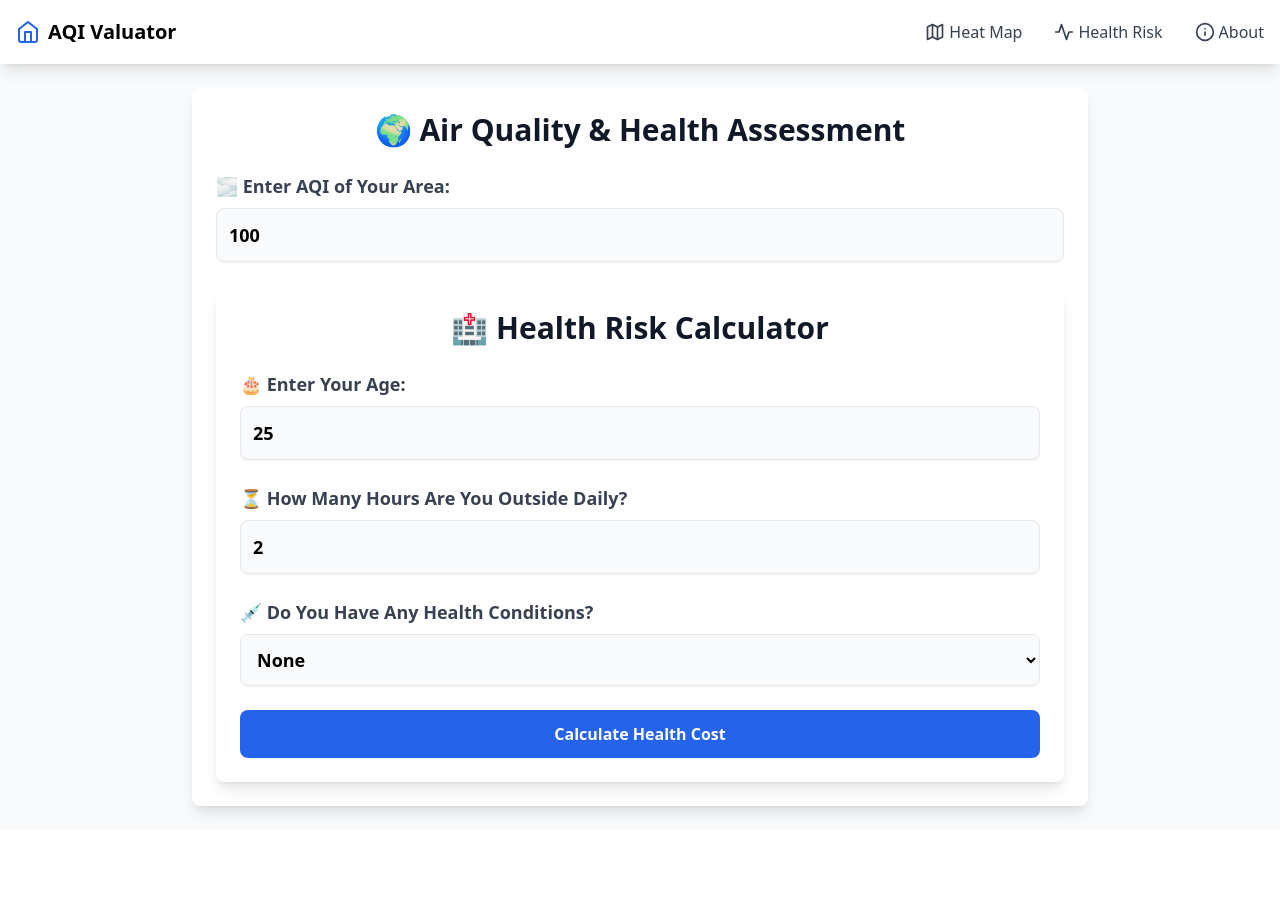
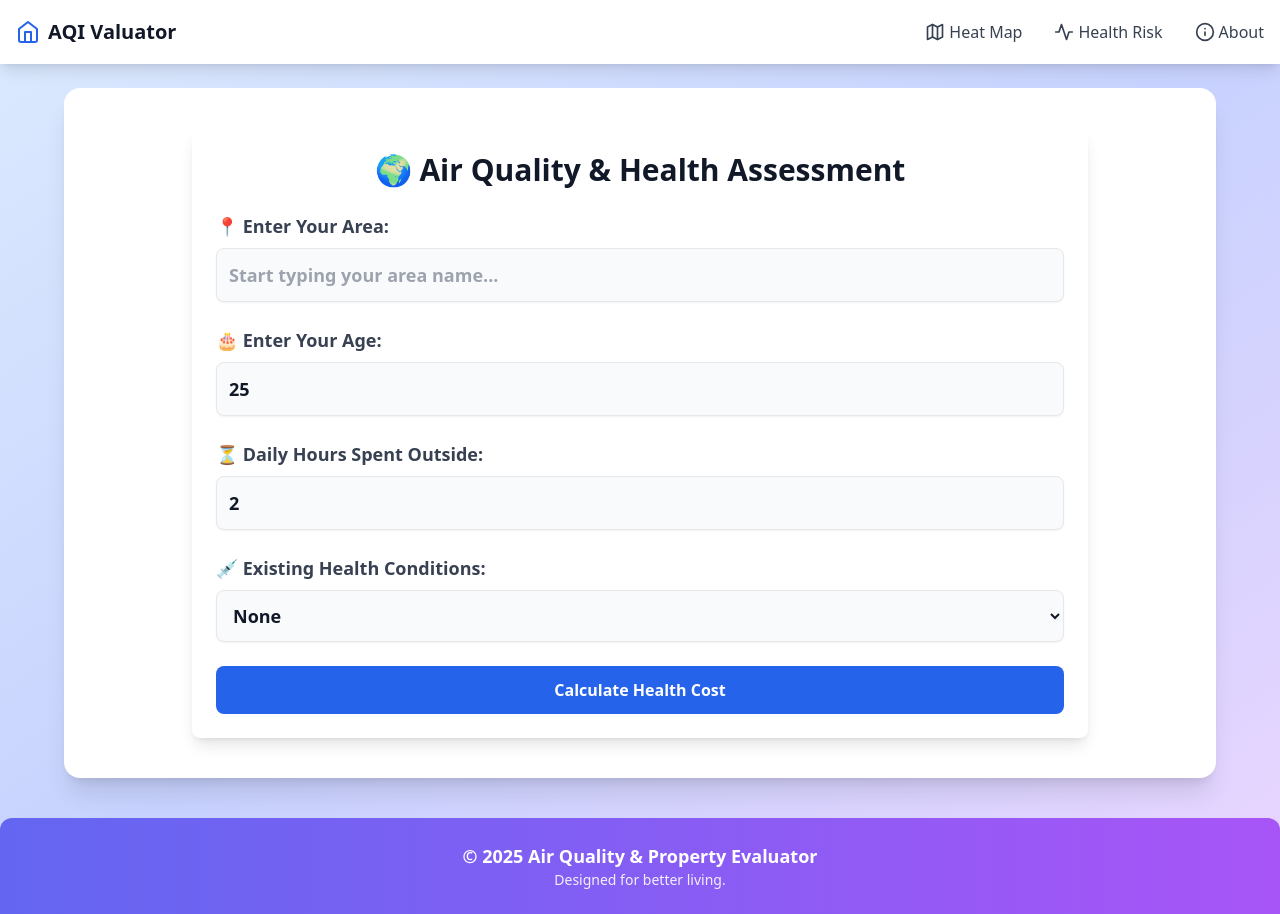
Before and after one commit to XDT950/airvalue, a React (Vite) app: page /health in a window 1280 px wide. Before the commit the page ends 830 px from the top, so only its background shows below. Built offline with nearby package versions, Linux system fonts and the light colour scheme.

Commit message:
fixed health risk calculator again

```diff
--- a/src/App.tsx
+++ b/src/App.tsx
@@ -20,16 +20,27 @@ function App() {
   return (
     <QueryClientProvider client={queryClient}>
       <Router>
-        <div className="min-h-screen bg-gray-50">
+        <div className="min-h-screen flex flex-col bg-gradient-to-br from-blue-100 via-indigo-200 to-purple-200 dark:from-gray-900 dark:to-gray-800 text-gray-900 dark:text-gray-200 transition-all duration-300">
+          {/* 🌍 Global Navigation */}
           <Navbar />
-          <main className="max-w-7xl mx-auto py-6 px-4 sm:px-6 lg:px-8">
+
+          {/* 🏠 Main Content Area */}
+          <main className="flex-1 flex flex-col items-center px-4 sm:px-6 lg:px-8 mt-6">
+            <div className="w-full max-w-6xl bg-white dark:bg-gray-900 shadow-xl rounded-2xl p-8 md:p-10 transition-all duration-300">
               <Routes>
                 <Route path="/" element={<PropertyList />} />
                 <Route path="/map" element={<AQIHeatmap />} />
                 <Route path="/health" element={<HealthAssessment />} />
                 <Route path="/about" element={<About />} />
               </Routes>
+            </div>
           </main>
+
+          {/* 🌟 Footer */}
+          <footer className="w-full py-6 mt-10 bg-gradient-to-r from-indigo-500 to-purple-500 text-white text-center shadow-lg rounded-t-xl">
+            <p className="text-lg font-semibold">© {new Date().getFullYear()} Air Quality & Property Evaluator</p>
+            <p className="text-sm opacity-90">Designed for better living.</p>
+          </footer>
         </div>
       </Router>
       <ReactQueryDevtools initialIsOpen={false} />
--- a/src/components/HealthRiskCalculator.tsx
+++ b/src/components/HealthRiskCalculator.tsx
@@ -1,6 +1,7 @@
-import { useState } from "react";
+import { useState, useEffect } from "react";
 
-// Base health cost per month depending on AQI level (in ₹)
+const API_KEY = "9bd1c327b0c64ebb1e7e8a3f3bc8e9f13c315c09"; // Replace with your API key
+
 const AQI_HEALTH_COST_PER_MONTH = {
   good: 50,
   moderate: 250,
@@ -10,7 +11,6 @@ const AQI_HEALTH_COST_PER_MONTH = {
   hazardous: 10000,
 };
 
-// Health conditions risk multipliers
 const HEALTH_CONDITION_MULTIPLIERS: Record<string, number> = {
   "None": 1,
   "Asthma": 1.5,
@@ -31,19 +31,43 @@ const getHealthCategory = (aqi: number): { category: string; baseCost: number }
   return { category: "Hazardous", baseCost: AQI_HEALTH_COST_PER_MONTH.hazardous };
 };
 
-export default function HealthRiskCalculator({ aqi }: { aqi: number }) {
-  const [age, setAge] = useState<number>(25);
-  const [hoursOutside, setHoursOutside] = useState<number>(2);
-  const [healthCondition, setHealthCondition] = useState<string>("None");
-  const [healthCost, setHealthCost] = useState<number>(0);
+// Function to fetch AQI for a given area
+const fetchAQIByArea = async (area: string): Promise<number | null> => {
+  const url = `https://api.waqi.info/search/?token=${API_KEY}&keyword=${area}`;
+  const response = await fetch(url);
+  const data = await response.json();
+
+  if (data.status === "ok" && data.data.length > 0) {
+    return parseInt(data.data[0].aqi) || null;
+  }
+  return null;
+};
+
+export default function HealthRiskCalculator({ area, age, hoursOutside, healthCondition }: { area: string; age: number; hoursOutside: number; healthCondition: string }) {
+  const [aqi, setAqi] = useState<number | null>(null);
+  const [healthCost, setHealthCost] = useState<number | null>(null);
   const [category, setCategory] = useState<string>("");
+  const [loading, setLoading] = useState<boolean>(true);
 
-  const calculateHealthCost = () => {
-    const { category, baseCost } = getHealthCategory(aqi);
+  useEffect(() => {
+    const calculateHealthCost = async () => {
+      setLoading(true);
 
-    // Adjust health cost based on exposure time (per month)
-    const exposureFactor = hoursOutside / 4; // 4 hours/day is the baseline
-    const ageFactor = age > 50 ? 1.5 : 1; // Higher cost for older individuals
+      // Fetch AQI for the entered area
+      const fetchedAqi = await fetchAQIByArea(area);
+
+      if (fetchedAqi === null) {
+        alert("AQI data not found for this area. Please try another.");
+        setLoading(false);
+        return;
+      }
+
+      setAqi(fetchedAqi);
+
+      // Calculate cost based on AQI
+      const { category, baseCost } = getHealthCategory(fetchedAqi);
+      const exposureFactor = hoursOutside / 4; // 4 hours/day is baseline
+      const ageFactor = age > 50 ? 1.5 : 1;
       const conditionFactor = HEALTH_CONDITION_MULTIPLIERS[healthCondition] || 1;
 
       const adjustedCostPerMonth = baseCost * exposureFactor * ageFactor * conditionFactor;
@@ -51,66 +75,24 @@ export default function HealthRiskCalculator({ aqi }: { aqi: number }) {
 
       setHealthCost(yearlyCost);
       setCategory(category);
+      setLoading(false);
     };
 
+    calculateHealthCost();
+  }, [area, age, hoursOutside, healthCondition]);
+
   return (
-    <div className="max-w-4xl mx-auto p-6 bg-white rounded-lg shadow-lg">
-      <h2 className="text-3xl font-bold text-center text-gray-900 mb-6">🏥 Health Risk Calculator</h2>
-
-      {/* Age Input */}
-      <div className="mb-6">
-        <label className="block text-gray-700 font-semibold text-lg mb-2">🎂 Enter Your Age:</label>
-        <input
-          type="number"
-          className="w-full p-3 border rounded-lg bg-gray-50 text-lg font-semibold shadow-sm"
-          placeholder="Age"
-          value={age}
-          onChange={(e) => setAge(Number(e.target.value))}
-        />
-      </div>
-
-      {/* Hours Outside Input */}
-      <div className="mb-6">
-        <label className="block text-gray-700 font-semibold text-lg mb-2">⏳ How Many Hours Are You Outside Daily?</label>
-        <input
-          type="number"
-          className="w-full p-3 border rounded-lg bg-gray-50 text-lg font-semibold shadow-sm"
-          placeholder="Hours Outside"
-          value={hoursOutside}
-          onChange={(e) => setHoursOutside(Number(e.target.value))}
-        />
-      </div>
-
-      {/* Health Condition Input */}
-      <div className="mb-6">
-        <label className="block text-gray-700 font-semibold text-lg mb-2">💉 Do You Have Any Health Conditions?</label>
-        <select
-          className="w-full p-3 border rounded-lg bg-gray-50 text-lg font-semibold shadow-sm"
-          value={healthCondition}
-          onChange={(e) => setHealthCondition(e.target.value)}
-        >
-          {Object.keys(HEALTH_CONDITION_MULTIPLIERS).map((condition) => (
-            <option key={condition} value={condition}>
-              {condition}
-            </option>
-          ))}
-        </select>
-      </div>
-
-      {/* Calculate Button */}
-      <button
-        onClick={calculateHealthCost}
-        className="w-full bg-blue-600 hover:bg-blue-700 text-white font-bold py-3 px-4 rounded-lg transition"
-      >
-        Calculate Health Cost
-      </button>
-
-      {/* Results */}
-      {healthCost > 0 && (
     <div className="mt-6 p-4 rounded-lg shadow-lg bg-gray-100">
+      {loading ? (
+        <p className="text-lg font-bold text-gray-700">Fetching AQI & Calculating Cost...</p>
+      ) : healthCost !== null ? (
+        <>
+          <h3 className="text-xl font-bold">🌡️ AQI for {area}: {aqi}</h3>
           <h3 className="text-xl font-bold">🌡️ AQI Level: {category}</h3>
           <p className="text-lg text-gray-800">💸 Estimated Yearly Health Cost: <strong>₹{healthCost.toLocaleString()}</strong></p>
-        </div>
+        </>
+      ) : (
+        <p className="text-lg font-bold text-red-600">⚠️ Unable to fetch AQI data. Please try again.</p>
       )}
     </div>
   );
--- a/src/pages/HealthAssessment.tsx
+++ b/src/pages/HealthAssessment.tsx
@@ -1,27 +1,137 @@
 import { useState } from "react";
 import HealthRiskCalculator from "../components/HealthRiskCalculator";
 
+const API_KEY = "9bd1c327b0c64ebb1e7e8a3f3bc8e9f13c315c09"; // Replace with your AQICN API key
+
+// Function to fetch area suggestions from API
+const fetchAreaSuggestions = async (query: string): Promise<string[]> => {
+  if (!query) return [];
+
+  const url = `https://api.waqi.info/search/?token=${API_KEY}&keyword=${query}`;
+  const response = await fetch(url);
+  const data = await response.json();
+
+  if (data.status === "ok" && data.data.length > 0) {
+    return data.data.map((item: any) => item.station.name);
+  }
+
+  return [];
+};
+
 export default function HealthAssessment() {
-  const [aqi, setAqi] = useState<number>(100);
+  const [area, setArea] = useState<string>("");
+  const [suggestions, setSuggestions] = useState<string[]>([]);
+  const [age, setAge] = useState<number>(25);
+  const [hoursOutside, setHoursOutside] = useState<number>(2);
+  const [healthCondition, setHealthCondition] = useState<string>("None");
+  const [calculate, setCalculate] = useState<boolean>(false);
+  const [error, setError] = useState<string>("");
+
+  const handleAreaChange = async (input: string) => {
+    setArea(input);
+    setError(""); // ✅ Clear error when user types a new area
+    setCalculate(false); // ✅ Reset calculation state when typing
+
+    if (input.length > 2) {
+      const results = await fetchAreaSuggestions(input);
+      setSuggestions(results);
+
+      if (results.length === 0) {
+        setError("⚠️ No data available for this area.");
+      }
+    } else {
+      setSuggestions([]);
+    }
+  };
 
   return (
     <div className="max-w-4xl mx-auto p-6 bg-white rounded-lg shadow-lg">
       <h2 className="text-3xl font-bold text-center text-gray-900 mb-6">🌍 Air Quality & Health Assessment</h2>
 
-      {/* AQI Input */}
+      {/* Area Input with Suggestions */}
+      <div className="mb-6 relative">
+        <label className="block text-gray-700 font-semibold text-lg mb-2">📍 Enter Your Area:</label>
+        <input
+          type="text"
+          className="w-full p-3 border rounded-lg bg-gray-50 text-lg font-semibold shadow-sm"
+          placeholder="Start typing your area name..."
+          value={area}
+          onChange={(e) => handleAreaChange(e.target.value)}
+        />
+        {suggestions.length > 0 && (
+          <ul className="absolute w-full bg-white shadow-lg rounded-lg mt-1 z-10">
+            {suggestions.map((suggestion) => (
+              <li
+                key={suggestion}
+                className="p-2 hover:bg-gray-200 cursor-pointer"
+                onClick={() => {
+                  setArea(suggestion);
+                  setSuggestions([]);
+                  setError(""); // ✅ Clear error when valid area is selected
+                }}
+              >
+                {suggestion}
+              </li>
+            ))}
+          </ul>
+        )}
+        {error && <p className="text-red-600 text-sm mt-2">{error}</p>}
+      </div>
+
+      {/* Age Input */}
       <div className="mb-6">
-        <label className="block text-gray-700 font-semibold text-lg mb-2">🌫️ Enter AQI of Your Area:</label>
+        <label className="block text-gray-700 font-semibold text-lg mb-2">🎂 Enter Your Age:</label>
         <input
           type="number"
           className="w-full p-3 border rounded-lg bg-gray-50 text-lg font-semibold shadow-sm"
-          placeholder="AQI Value"
-          value={aqi}
-          onChange={(e) => setAqi(Number(e.target.value))}
+          value={age}
+          onChange={(e) => setAge(Number(e.target.value))}
         />
       </div>
 
-      {/* Health Risk Calculator */}
-      <HealthRiskCalculator aqi={aqi} />
+      {/* Hours Outside Input */}
+      <div className="mb-6">
+        <label className="block text-gray-700 font-semibold text-lg mb-2">⏳ Daily Hours Spent Outside:</label>
+        <input
+          type="number"
+          className="w-full p-3 border rounded-lg bg-gray-50 text-lg font-semibold shadow-sm"
+          value={hoursOutside}
+          onChange={(e) => setHoursOutside(Number(e.target.value))}
+        />
+      </div>
+
+      {/* Health Condition Input */}
+      <div className="mb-6">
+        <label className="block text-gray-700 font-semibold text-lg mb-2">💉 Existing Health Conditions:</label>
+        <select
+          className="w-full p-3 border rounded-lg bg-gray-50 text-lg font-semibold shadow-sm"
+          value={healthCondition}
+          onChange={(e) => setHealthCondition(e.target.value)}
+        >
+          {["None", "Asthma", "Heart Disease", "Lung Disease", "Diabetes", "Elderly (60+)", "Children (below 10)"].map((condition) => (
+            <option key={condition} value={condition}>
+              {condition}
+            </option>
+          ))}
+        </select>
+      </div>
+
+      {/* Submit Button */}
+      <button
+        onClick={() => {
+          if (!area || error) {
+            alert("Please select a valid area before proceeding.");
+          } else {
+            setCalculate(true);
+          }
+        }}
+        className="w-full bg-blue-600 hover:bg-blue-700 text-white font-bold py-3 px-4 rounded-lg transition"
+      >
+        Calculate Health Cost
+      </button>
+
+      {/* Display Health Risk Calculator */}
+      {calculate && <HealthRiskCalculator area={area} age={age} hoursOutside={hoursOutside} healthCondition={healthCondition} />}
     </div>
   );
 }
```
Lines whose indentation alone changed are shown as unchanged.
